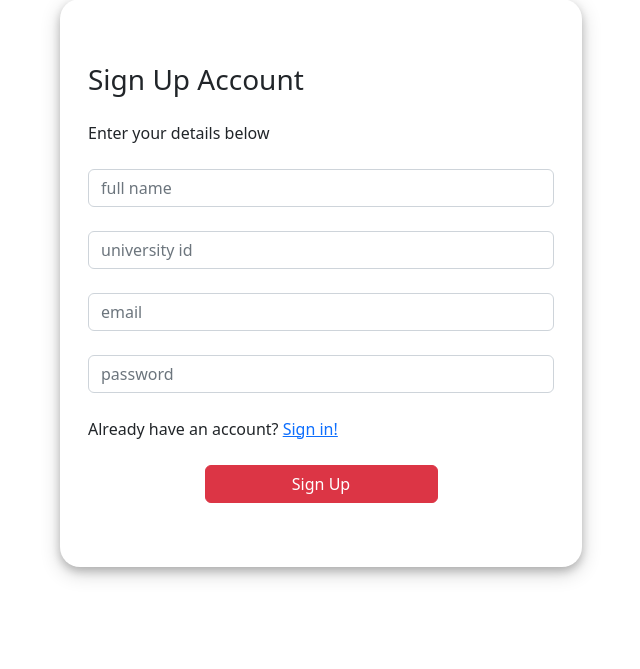
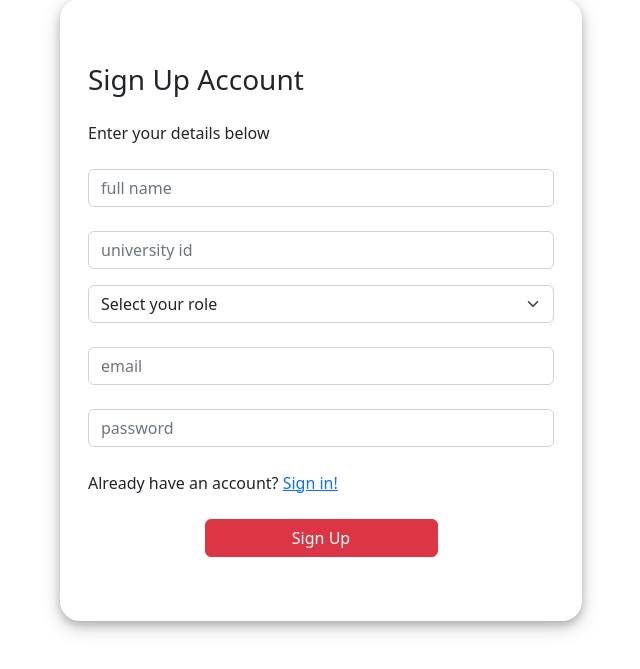
Before and after one commit to nidqija/MMUXplore-Research-Tracker, a Django app: page /signup/ in a window 1280 px wide. Shown: the part 185-854 px from the top of the page, without its empty margins (319-959 px from the left). Before the commit the page ends 764 px from the top, so only its background shows below. Run offline with Django 3.2, Linux system fonts and the light colour scheme.

Commit message:
added role selector and home page redirection based on user roles

```diff
--- a/myproject/myapp/models.py
+++ b/myproject/myapp/models.py
@@ -11,6 +11,7 @@ class User(models.Model):
      university_id = models.CharField(max_length=50, unique=True , default='0000')
      email = models.EmailField(unique=True , default='unknown@example.com')
      password = models.CharField(max_length=250 , default='password')
+     role = models.CharField(max_length=50, default='student')
      date_joined = models.DateTimeField(auto_now_add=True )
 
      def __str__(self):
--- a/myproject/myapp/templates/researcher/base.html
+++ b/myproject/myapp/templates/researcher/base.html
@@ -11,7 +11,7 @@
 </head>
 <body>
 
-    {% include 'researcher/components/navbar.html' %}
+    {% include 'components/researcher_navbar.html' %}
 
     <div class="main-content-wrapper">
         {% block content %}
--- a/myproject/myapp/templates/signup.html
+++ b/myproject/myapp/templates/signup.html
@@ -64,6 +64,14 @@
   <div class="mb-3 mt-4">
     <input type="text" class="form-control" name="university_id" id="exampleInputEmail1" placeholder="university id" aria-describedby="emailHelp">
   </div>
+  <div class="input-group mb-3">
+  <select class="form-select" id="inputGroupSelect03" name="role" aria-label="Example select with button addon">
+    <option value="" disabled selected>Select your role</option>
+    <option value="student">Student</option>
+    <option value="researcher">Researcher</option>
+    <option value="program_coordinator">Program Coordinator</option>
+  </select>
+</div>
   <div class="mb-3 mt-4">
     <input type="email" class="form-control" name="email" placeholder="email" id="exampleInputPassword1">
   </div>
--- a/myproject/myapp/views.py
+++ b/myproject/myapp/views.py
@@ -37,20 +37,38 @@ def index(request):
 
 def user_signup(request):
 
+
       if request.method == 'POST':
            fullname = request.POST.get('fullname')
            university_id = request.POST.get('university_id')
            email = request.POST.get('email')
+           role = request.POST.get('role')
            password = request.POST.get('password')
+
+           if not role:
+               messages.error(request , 'Please select a valid role.')
+               return render(request , 'signup.html')
 
            if  university_id.upper().startswith('MQA123') :
                admin = Admin(user_name=fullname , email=email , password=password)
                admin.save()
                return redirect('/admin/admin_homepage/')
 
+           if role == 'researcher' :
+                user = User(fullname=fullname , university_id=university_id , email=email , password=password , role=role)
+                user.save()
+
+                researcher_profile = Researcher(user=user)
+                researcher_profile.save()
+                return redirect('signin')
+
+
+
+
+
            else :
 
-             user = User(fullname=fullname , university_id=university_id , email=email , password=password)
+             user = User(fullname=fullname , university_id=university_id , email=email , password=password , role=role)
              user.save()
 
 
@@ -127,12 +145,17 @@ def user_signin(request):
             messages.success(request, 'Admin Signed in successfully.')
             return redirect('admin_homepage')
 
+
+
         if user and user.password == password:
             request.session['user_name'] = user.fullname
-            messages.success(request, 'Signed in successfully.')
-            return redirect('home')
+            if user.role == 'researcher' :
+                messages.success(request, 'Researcher Signed in successfully.')
+                return redirect('researcher_home' , user.id)
 
-
+            elif user.role == 'student':
+                messages.success(request, 'Student Signed in successfully.')
+                return redirect('home')
 
         messages.error(request , 'Invalid email or password. Please try again.')
         return render(request , 'signin.html')
```
Also changed, not shown: myproject/db.sqlite3, myproject/myapp/migrations/0010_user_role.py (added).
